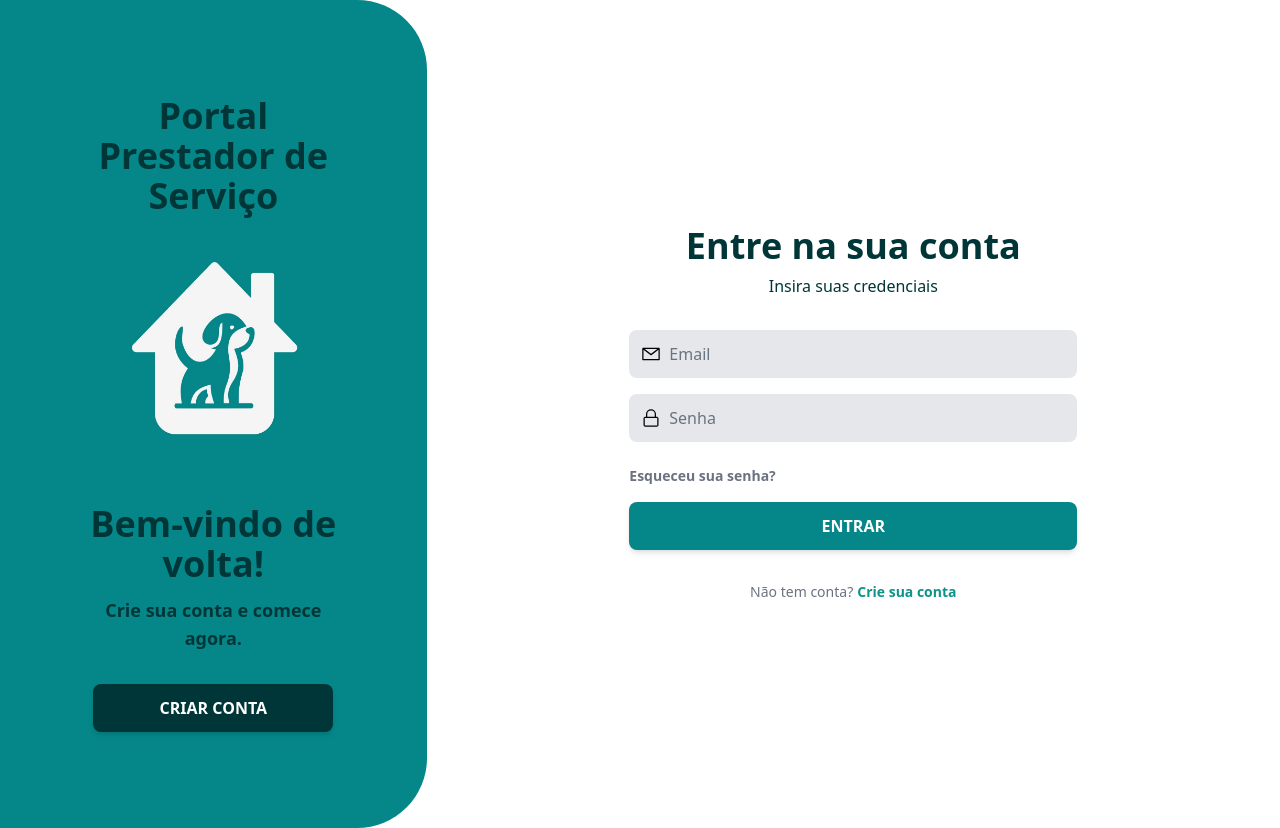
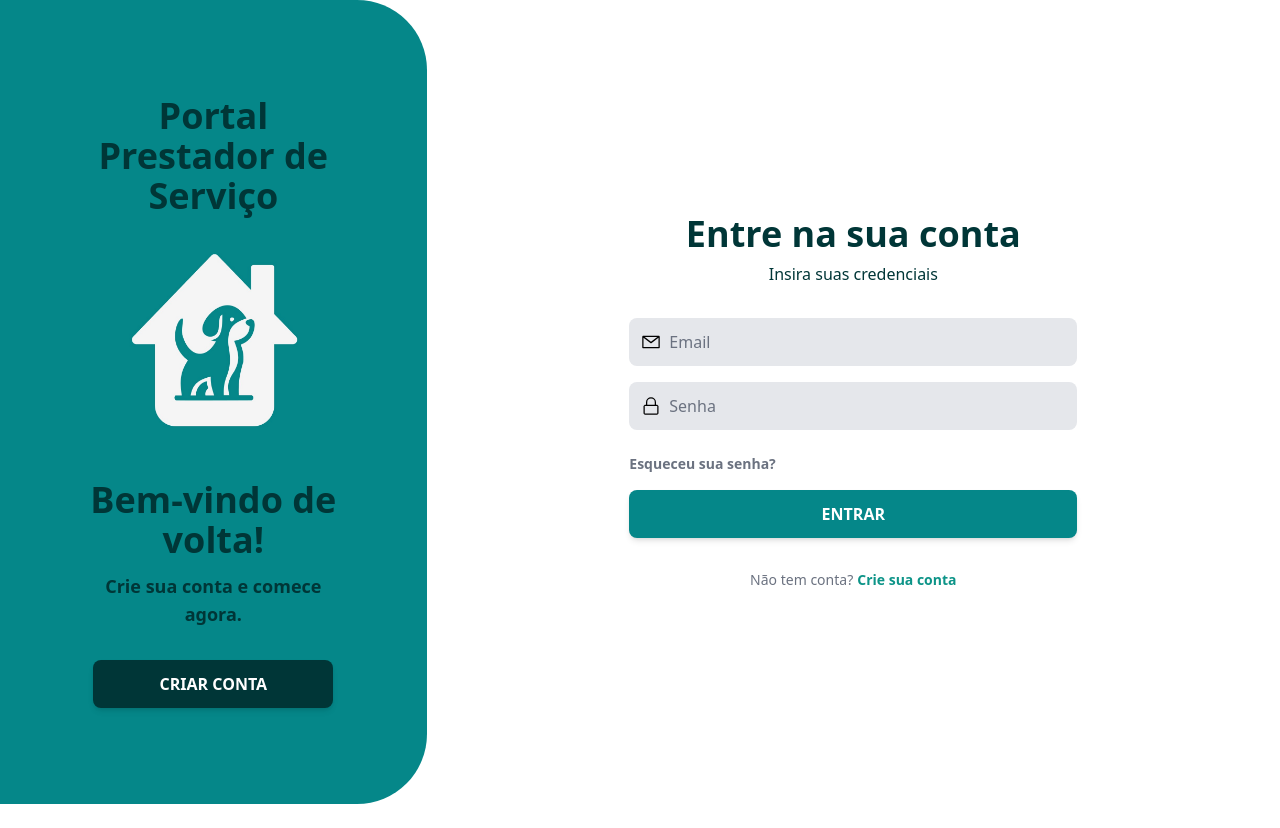
Before and after one commit to GustavoZanardi15/MyPetSync-FrontEnd, a React (Vite) app in the folder FrontEndWeb/: page /login in a window 1280 px wide. After the commit the page ends 804 px from the top, so only its background shows below. Built offline with nearby package versions, Linux system fonts and the light colour scheme.

Commit message:
style(auth):Alterando estilos

```diff
--- a/FrontEndWeb/src/components/auth/AuthSidebar.jsx
+++ b/FrontEndWeb/src/components/auth/AuthSidebar.jsx
@@ -16,8 +16,8 @@ const AuthSidebar = ({
       <div className="flex flex-col items-center text-center h-full">
         <div className="w-full flex flex-col items-center">
           <div className="area-conteudo-topo w-full"></div>
-          <div className="mb-8 md:mb-10 text-white">
-            <div className="mb-8 md:mb-10">
+          <div className="mb-6 md:mb-8 text-white">
+            <div className="mb-6 md:mb-8">
               <p className="text-4xl text-[#003637] font-bold">Portal</p>
               <h1 className="text-4xl text-[#003637] font-bold">
                 Prestador de Serviço
@@ -26,7 +26,7 @@ const AuthSidebar = ({
             <img
               src={Logo}
               alt="Logo"
-              className="w-44 h-48 mb-4 md:mb-4 mx-auto"
+              className="w-44 h-48 mb-4 md:mb-2 mx-auto"
             />
           </div>
         </div>
--- a/FrontEndWeb/src/components/auth/ResetPassword.jsx
+++ b/FrontEndWeb/src/components/auth/ResetPassword.jsx
@@ -35,7 +35,7 @@ const ResetPassword = () => {
         <div className="w-full max-w-sm flex flex-col h-full mx-auto p-1 pt-0">
           <div className="flex flex-col justify-start w-full h-full">
             <div className="flex flex-col items-start justify-end w-full mt-auto">
-              <h2 className="text-3xl text-[#003637] font-bold mb-2 text-center w-full">
+              <h2 className="text-3xl text-[#003637] font-bold mb-1 text-center w-full">
                 Defina sua nova senha
               </h2>
               <form className="w-full space-y-3" onSubmit={handleSubmit}>
@@ -87,7 +87,7 @@ const ResetPassword = () => {
                 </button>
               </form>
             </div>
-            <div className="w-full flex justify-end pt-4">
+            <div className="w-full flex justify-end pt-4 mb-1">
               <Link
                 to="/login"
                 className="text-sm font-semibold hover:underline flex items-center text-[#003637]"
--- a/FrontEndWeb/src/main.jsx
+++ b/FrontEndWeb/src/main.jsx
@@ -14,7 +14,7 @@ import ProfilePage from "./pages/ProfilePage.jsx";
 import VerifyCode from "./components/auth/VerifyCode.jsx";
 import ResetPassword from "./components/auth/ResetPassword.jsx";
 import EditProfilePage from "./pages/EditProfilePage.jsx";
-import ProtectedRoute from "./components/auth/ProtectedRoute.jsx";
+/*import ProtectedRoute from "./components/auth/ProtectedRoute.jsx";*/
 
 const LayoutWrapper = ({ children }) => <MainLayout>{children}</MainLayout>;
 const router = createBrowserRouter([
@@ -26,7 +26,7 @@ const router = createBrowserRouter([
   { path: "/verify-code", element: <VerifyCode /> },
   { path: "/reset-password", element: <ResetPassword /> },
   {
-    element: <ProtectedRoute />,
+    /*element: <ProtectedRoute />,*/
     children: [
       {
         path: "/homePage",
```
